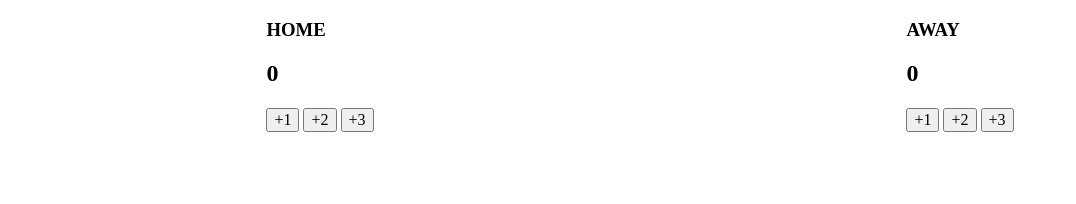
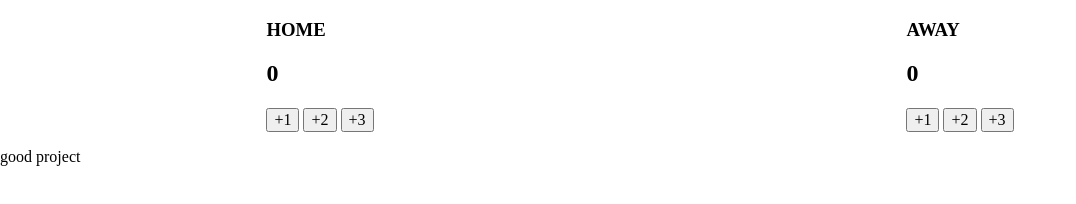
Before and after one commit to deepanm87/counter-app2, a plain HTML site: page index.html in a window 1280 px wide. Shown: the whole page, without its empty margins (0-1076 px from the left). Drawn offline with nearby package versions, Linux system fonts and the light colour scheme.

Commit message:
added p tag

```diff
--- a/index.html
+++ b/index.html
@@ -23,6 +23,7 @@
         <button onclick="addGuestThree()">+3</button>
       </div>
     </div>
+    <p>good project</p>
     <script src="index.js"></script>
   </body>
 </html>
```
